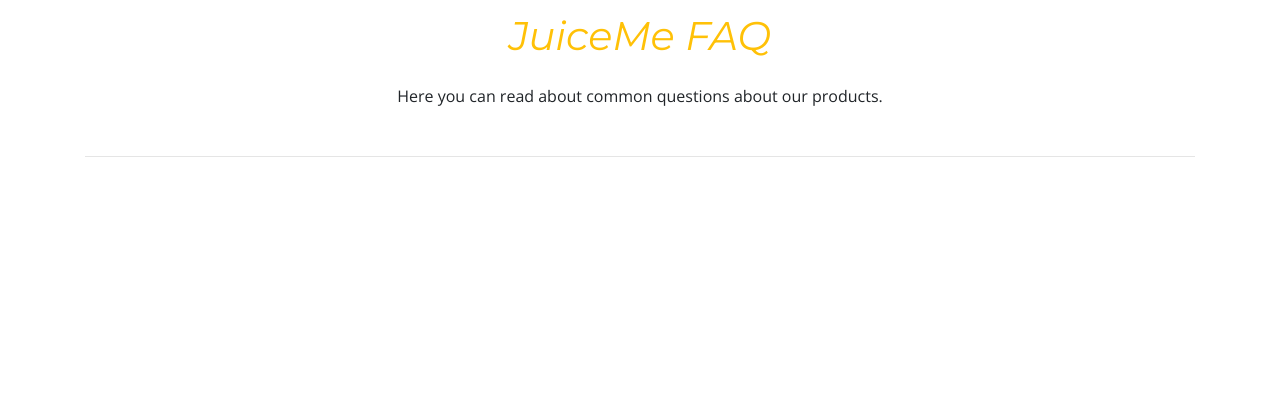
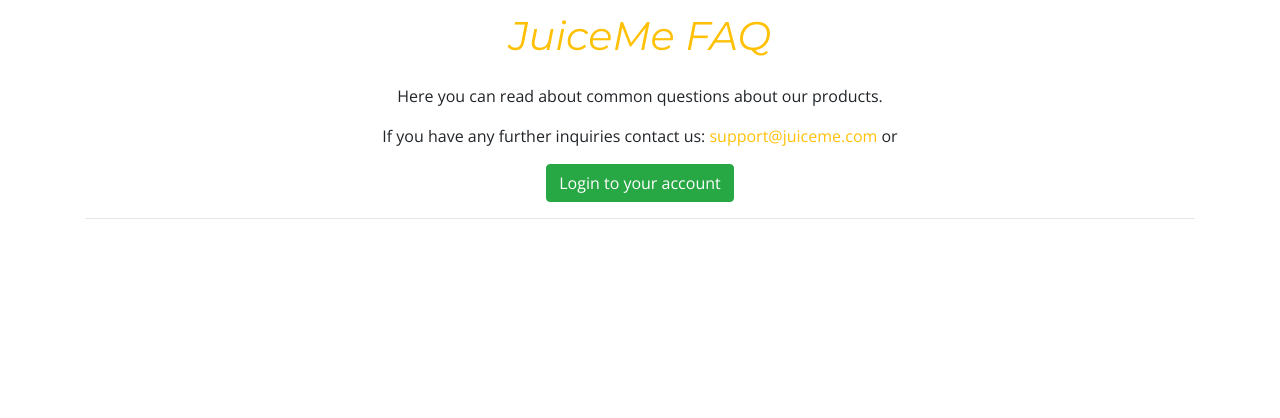
Before and after one commit to madatoo/juiceme-ms4, a Django app: page /faq/ in a window 1280 px wide. Shown: the part 80-498 px from the top of the page. Run offline with Django 3.2, Linux system fonts and the light colour scheme; data that the repository does not hold is empty; some libraries are stand-ins or nearby versions.

Commit message:
added the login option to the faq_questions file

```diff
--- a/templates/faq/faq_questions.html
+++ b/templates/faq/faq_questions.html
@@ -5,10 +5,14 @@
     <div class="container header-container">
         <div class="row">
             <div class="col">
-                <h1>JuiceMe FAQ</h1>
-                <p class="products mt-4 mb-5">
+                <h1>JuiceMe FAQ</h1 mb-3>
+                <p class="products mt-4">
                     Here you can read about common questions about our products.
                 </p>
+                <div class="text-center">
+                    <p> If you have any further inquiries contact us: <span class="text-warning">support@juiceme.com</span> or </p>
+                    <a href="{% url 'account_login' %}" class="btn btn-success" data-abc="true">Login to your account</a>
+                </div>
                 <hr>
             </div>
         </div>
--- a/templates/home/index.html
+++ b/templates/home/index.html
@@ -79,7 +79,7 @@
     <br>
     <div class="text-center">
       <h6> If you have any further questions contact us:</h6>
-      <p class="">support@juiceme.com</p>
+      <p>support@juiceme.com</p>
     </div>
   <!--/div-->
 </section>
--- a/templates/products/single_product.html
+++ b/templates/products/single_product.html
@@ -45,10 +45,10 @@
                             <span class="icon">
                                 <i class="fas fa-hand-point-left mr-1"></i>
                             </span>
-                            <span style="font-size:12px"> Continue Shopping</span>
+                            <span style="font-size:14px" class="d-none d-md-block d-lg-block"> Continue Shopping</span>
                         </a>
                         <input type="number" name="quantity" value="1" min="1" max="99" aria-label="Search" class="form-control add-qty" style="width: 100px"  placeholder="Quantity" data-item_id="{{ product.id }}" id="add-qty_{{ product.id }}" >
-                        <button class="btn btn-success btn-md my-0 ml-2" type="submit" value="Add to bag"><span style="font-size:12px">Add to bag</span><i class="fas fa-shopping-bag ml-1"></i>
+                        <button class="btn btn-success btn-md my-0 ml-2" type="submit" value="Add to bag"><span style="font-size:14px" class="d-none d-md-block d-lg-block ">Add to bag</span><i class="fas fa-shopping-bag ml-1"></i>
                         </button>
                         <input type="hidden" name="redirect_url" value="{{ request.path }}">
                 </form>
```
